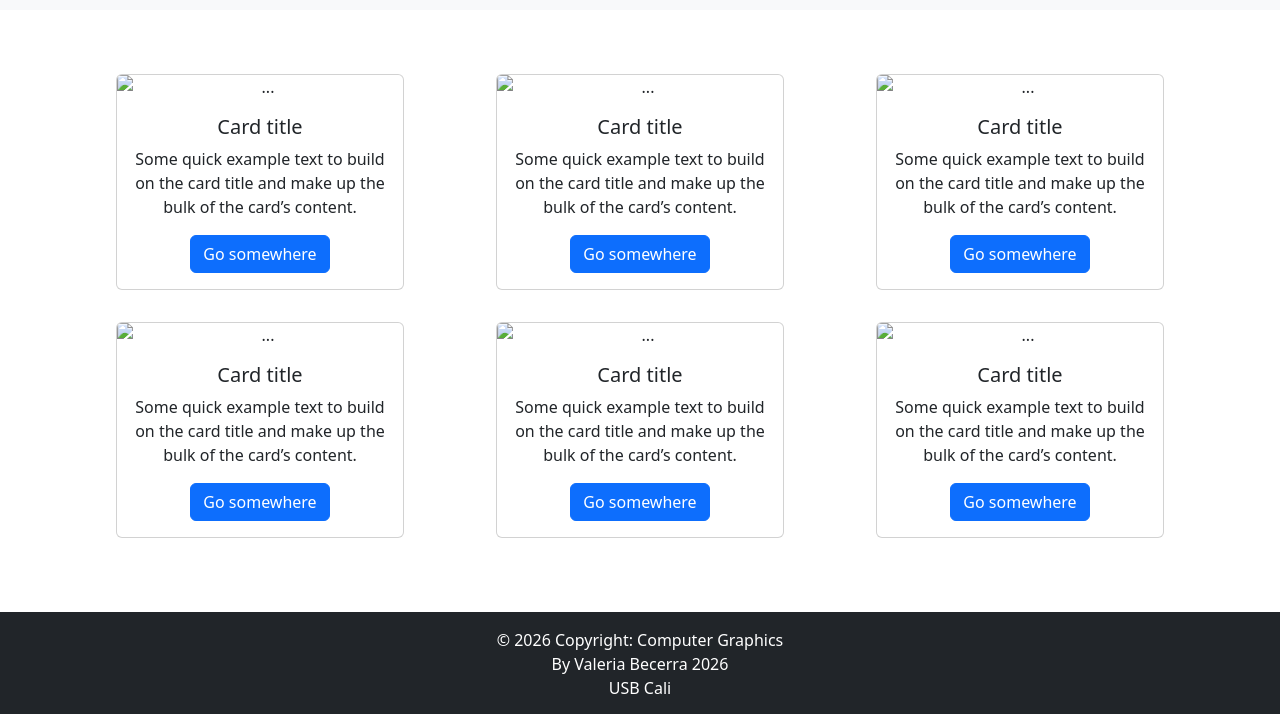
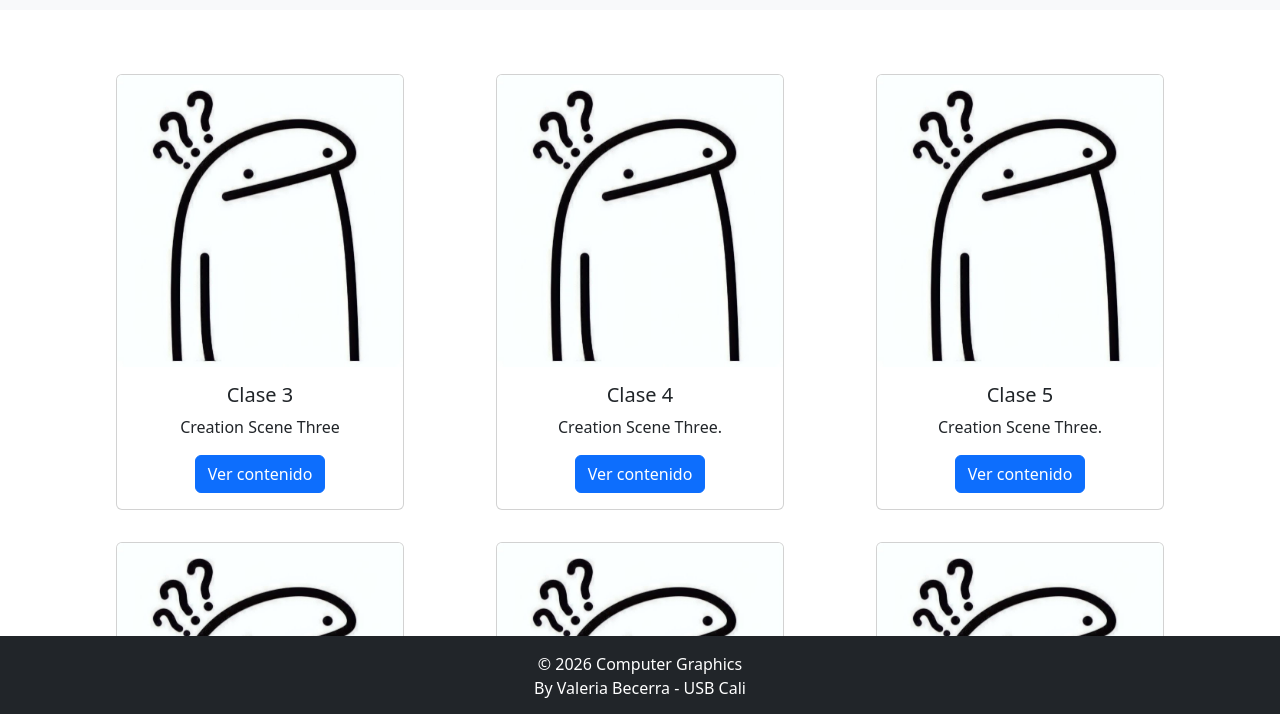
Before and after one commit to bereva1218-lgtm/Computacion-Grafica--Valeria-Becerra, a plain HTML site: page index.html in a window 1280 px wide. Shown: the part 84-798 px from the top of the page. Drawn offline with nearby package versions, Linux system fonts and the light colour scheme.

Commit message:
cards y paginas

```diff
--- a/index.html
+++ b/index.html
@@ -17,7 +17,7 @@
 <body>
     <nav class="navbar navbar-expand-lg bg-body-tertiary">
         <div class="container-fluid">
-            <a class="navbar-brand" href="#">
+            <a class="navbar-brand" href="index.html">
                 <img src="./src/img/USB.png" alt="Logo" width="15%" class="d-inline-block align-text-top">
             </a>
             <button class="navbar-toggler" type="button" data-bs-toggle="collapse" data-bs-target="#navbarNav"
@@ -27,7 +27,7 @@
             <div class="collapse navbar-collapse" id="navbarNav">
                 <ul class="navbar-nav">
                     <li class="nav-item">
-                        <a class="nav-link active" aria-current="page" href="#">Home</a>
+                        <a class="nav-link active" aria-current="page" href="index.html">Home</a>
                     </li>
                     <li class="nav-item">
                         <a class="nav-link" href="#">Topics</a>
@@ -44,34 +44,31 @@
         <div class="row py-3">
             <div class="col-md-4 d-flex justify-content-center">
                 <div class="card" style="width: 18rem;">
-                    <img src="..." class="card-img-top" alt="...">
+                    <img src="./src/img/question.jpg" class="card-img-top" alt="./src/img/question.jpg">
                     <div class="card-body">
-                        <h5 class="card-title">Card title</h5>
-                        <p class="card-text">Some quick example text to build on the card title and make up the bulk of
-                            the card’s content.</p>
-                        <a href="#" class="btn btn-primary">Go somewhere</a>
+                        <h5 class="card-title">Clase 3</h5>
+                        <p class="card-text">Creation Scene Three</p>
+                        <a href="./src/topics/class3/class3.html" class="btn btn-primary">Ver contenido</a>
                     </div>
                 </div>
             </div>
             <div class="col-md-4 d-flex justify-content-center">
                 <div class="card" style="width: 18rem;">
-                    <img src="..." class="card-img-top" alt="...">
+                    <img src="./src/img/question.jpg" class="card-img-top" alt="./src/img/question.jpg">
                     <div class="card-body">
-                        <h5 class="card-title">Card title</h5>
-                        <p class="card-text">Some quick example text to build on the card title and make up the bulk of
-                            the card’s content.</p>
-                        <a href="#" class="btn btn-primary">Go somewhere</a>
+                        <h5 class="card-title">Clase 4</h5>
+                        <p class="card-text"> Creation Scene Three.</p>
+                        <a href="./src/topics/class4/class4.html" class="btn btn-primary">Ver contenido</a>
                     </div>
                 </div>
             </div>
             <div class="col-md-4 d-flex justify-content-center">
                 <div class="card" style="width: 18rem;">
-                    <img src="..." class="card-img-top" alt="...">
+                    <img src="./src/img/question.jpg" class="card-img-top" alt="./src/img/question.jpg">
                     <div class="card-body">
-                        <h5 class="card-title">Card title</h5>
-                        <p class="card-text">Some quick example text to build on the card title and make up the bulk of
-                            the card’s content.</p>
-                        <a href="#" class="btn btn-primary">Go somewhere</a>
+                        <h5 class="card-title">Clase 5</h5>
+                        <p class="card-text">Creation Scene Three.</p>
+                        <a href="./src/topics/class5/class5.html" class="btn btn-primary">Ver contenido</a>
                     </div>
                 </div>
             </div>
@@ -79,34 +76,34 @@
         <div class="row py-3">
             <div class="col-md-4 d-flex justify-content-center">
                 <div class="card" style="width: 18rem;">
-                    <img src="..." class="card-img-top" alt="...">
+                    <img src="./src/img/question.jpg" class="card-img-top" alt="./src/img/question.jpg">
                     <div class="card-body">
-                        <h5 class="card-title">Card title</h5>
+                        <h5 class="card-title">Clase 6</h5>
                         <p class="card-text">Some quick example text to build on the card title and make up the bulk of
                             the card’s content.</p>
-                        <a href="#" class="btn btn-primary">Go somewhere</a>
+                        <a href="./src/topics/class6/class6.html" class="btn btn-primary">Ver contenido</a>
                     </div>
                 </div>
             </div>
             <div class="col-md-4 d-flex justify-content-center">
                 <div class="card" style="width: 18rem;">
-                    <img src="..." class="card-img-top" alt="...">
+                    <img src="./src/img/question.jpg" class="card-img-top" alt="./src/img/question.jpg">
                     <div class="card-body">
-                        <h5 class="card-title">Card title</h5>
+                        <h5 class="card-title">Clase 7</h5>
                         <p class="card-text">Some quick example text to build on the card title and make up the bulk of
                             the card’s content.</p>
-                        <a href="#" class="btn btn-primary">Go somewhere</a>
+                        <a href="./src/topics/class7/class7.html" class="btn btn-primary">Ver contenido</a>
                     </div>
                 </div>
             </div>
             <div class="col-md-4 d-flex justify-content-center">
                 <div class="card" style="width: 18rem;">
-                    <img src="..." class="card-img-top" alt="...">
+                    <img src="./src/img/question.jpg" class="card-img-top" alt="./src/img/question.jpg">
                     <div class="card-body">
-                        <h5 class="card-title">Card title</h5>
+                        <h5 class="card-title">Clase 8</h5>
                         <p class="card-text">Some quick example text to build on the card title and make up the bulk of
                             the card’s content.</p>
-                        <a href="#" class="btn btn-primary">Go somewhere</a>
+                        <a href="#" class="btn btn-primary">Ver contenido</a>
                     </div>
                 </div>
             </div>
@@ -115,10 +112,8 @@
     <footer class="fixed-bottom text-center text-white bg-dark text-lg-start ">
         <!-- Copyright -->
         <div class="text-center p-3">
-            © 2026 Copyright: Computer Graphics <br> By Valeria Becerra 2026 <br>
-            USB Cali
+            © 2026 Computer Graphics <br> By Valeria Becerra - USB Cali
         </div>
-        <!-- Copyright -->
     </footer>
     <script src="https://cdn.jsdelivr.net/npm/bootstrap@5.3.8/dist/js/bootstrap.bundle.min.js"
         integrity="sha384-FKyoEForCGlyvwx9Hj09JcYn3nv7wiPVlz7YYwJrWVcXK/BmnVDxM+D2scQbITxI"
```
Also changed, not shown: src/topics/class3/class3.html (added, +55 -0 lines), src/topics/class4/class4.html (added, +55 -0 lines), src/img/question.jpg (added).
